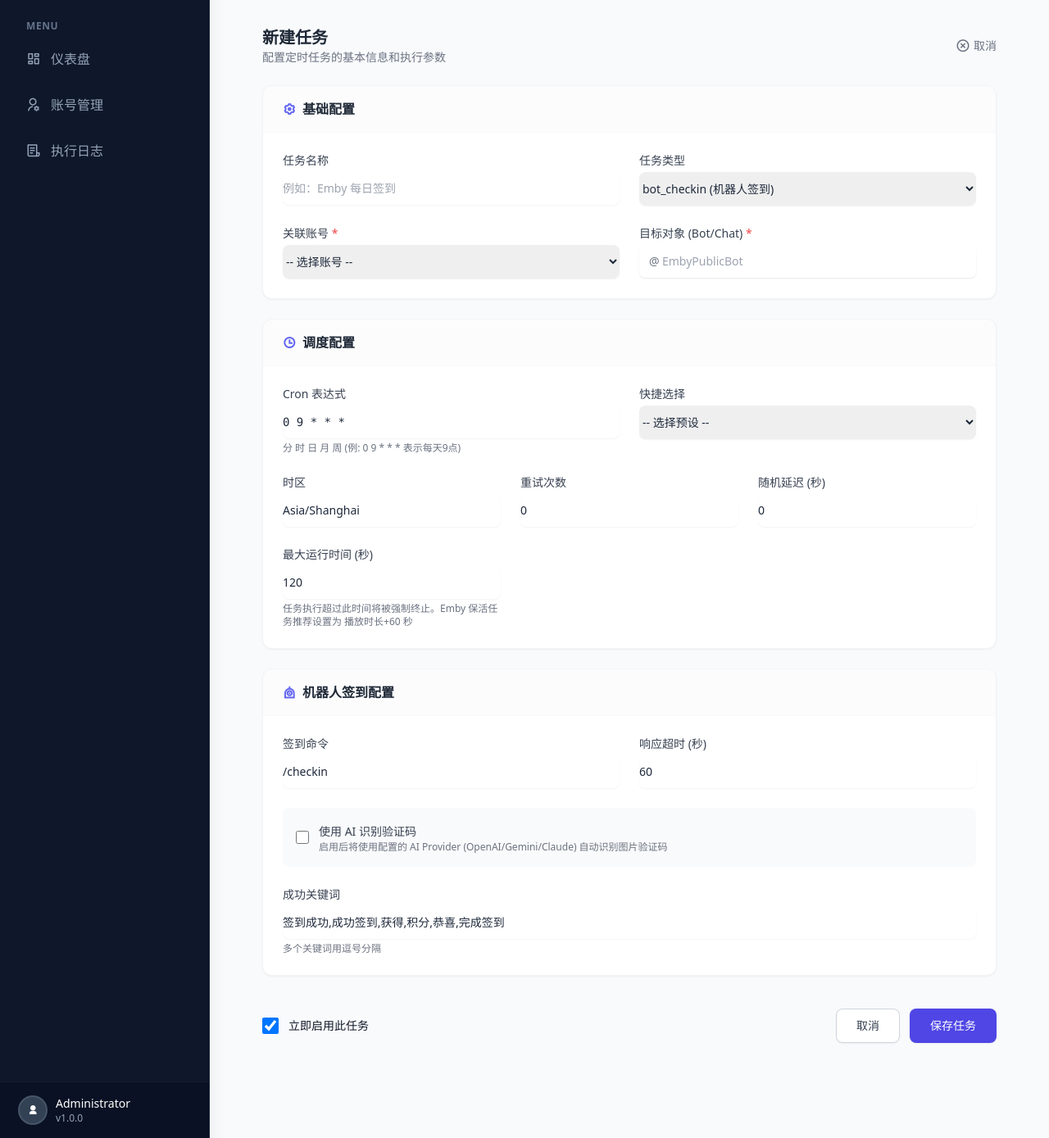
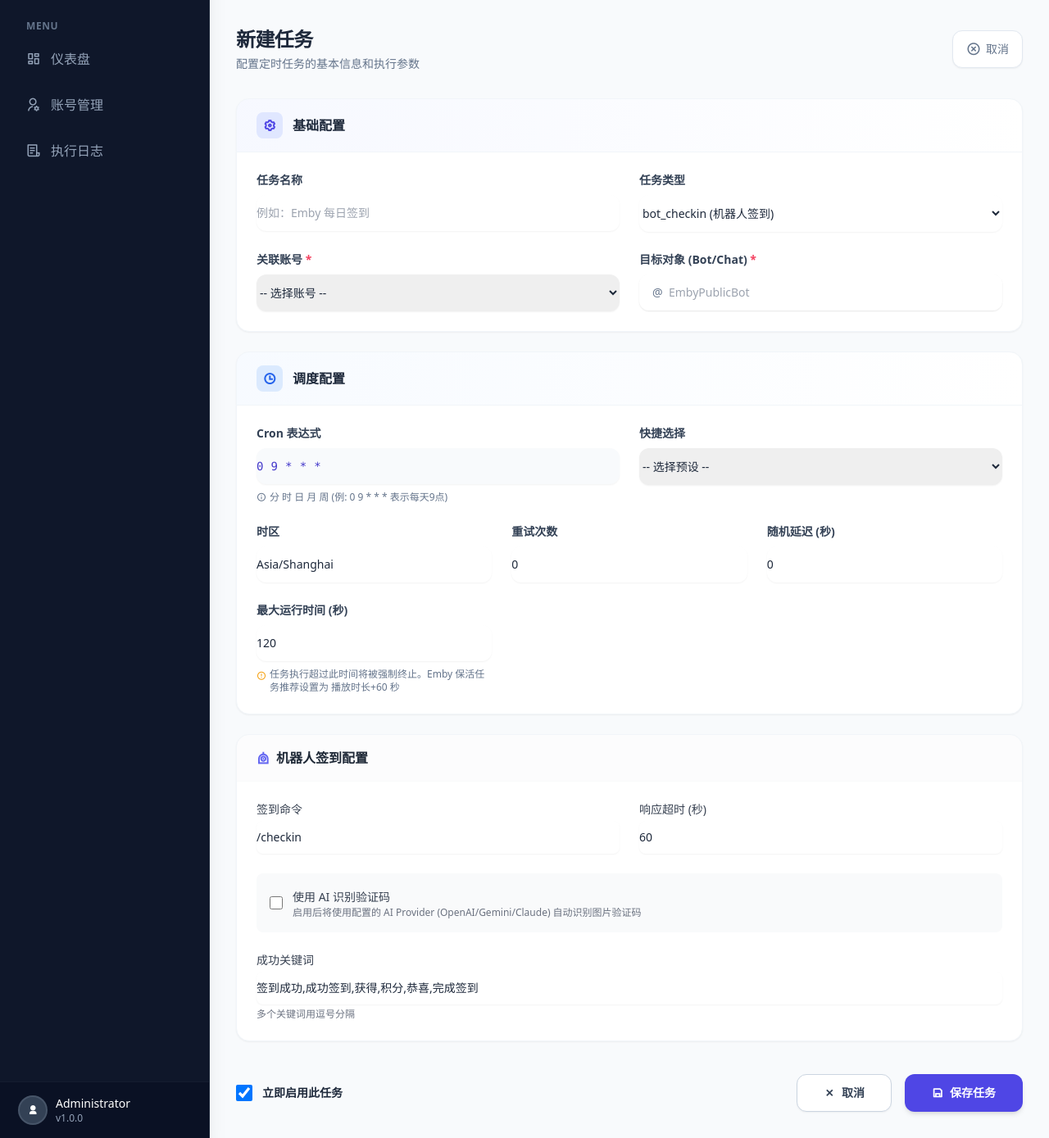
Before and after one commit to ZJ145013/EmbyCheckin, a FastAPI app: page /tasks/new in a window 1280 px wide. Shown: the part 64-1453 px from the top of the page at 82% size. Run offline with FastAPI, Linux system fonts and the light colour scheme; some libraries are stand-ins or nearby versions.

Commit message:
feat(ui): modernize task form with professional design
Transform the task form from basic to premium:

Header improvements:
- Larger title (text-2xl) with tighter tracking
- Enhanced cancel button with border and shadow
- Better spacing (mb-8)

Section cards redesign:
- Rounded-2xl for softer, more modern corners
- Gradient header backgrounds (from-indigo-50/50, from-blue-50/50)
- Icon-in-box design for section headers
- Increased padding (p-6) for breathing room

Input field enhancements:
- Rounded-xl corners for consistency
- Taller inputs (py-3) for easier interaction
- Hover shadow effects for better feedback
- Semibold labels for improved hierarchy
- Special styling for Cron input (mono font, slate-50 bg, indigo-700 text)

Visual improvements:
- Better help text styling with icons (ri-information-line, ri-error-warning-line)
- Rose-500 for required field markers (replacing red-500)
- Enhanced @ prefix in target field
- Improved spacing throughout (mb-2 for labels)

Button redesign:
- Larger buttons (py-3 px-8) for easier clicking
- Icons before text for better recognition
- Cancel button with border and shadow
- Submit button with lift effect (hover:-translate-y-0.5)
- Bold font weight for submit button

Color system updates:
- Slate palette throughout for modern feel
- Consistent use of indigo, blue, amber accents
- Better contrast and readability

The form now feels professional, easy to use, and visually cohesive with the rest of the modernized UI.

```diff
--- a/embycheckin/web/templates/task_form.html
+++ b/embycheckin/web/templates/task_form.html
@@ -5,39 +5,42 @@
 {% block title %}{{ '编辑任务' if task else '新建任务' }} - EmbyCheckin{% endblock %}
 
 {% block content %}
-<div class="max-w-4xl mx-auto" x-data="taskForm()">
+<div class="max-w-5xl mx-auto" x-data="taskForm()">
 
-    <div class="mb-6 flex items-center justify-between">
+    <div class="mb-8 flex items-center justify-between">
         <div>
-            <h3 class="text-xl font-bold text-gray-800">{{ '编辑任务' if task else '新建任务' }}</h3>
-            <p class="text-sm text-gray-500">配置定时任务的基本信息和执行参数</p>
+            <h3 class="text-2xl font-bold text-slate-800 tracking-tight">{{ '编辑任务' if task else '新建任务' }}</h3>
+            <p class="text-sm text-slate-500 mt-1">配置定时任务的基本信息和执行参数</p>
         </div>
-        <a href="/" class="text-gray-500 hover:text-gray-700 font-medium text-sm flex items-center">
-            <i class="ri-close-circle-line text-lg mr-1"></i>取消
+        <a href="/" class="text-slate-500 hover:text-slate-700 font-medium text-sm flex items-center bg-white px-4 py-2 rounded-xl border border-slate-200 shadow-sm transition-all hover:shadow-md">
+            <i class="ri-close-circle-line text-lg mr-1.5"></i>取消
         </a>
     </div>
 
     <form @submit.prevent="submitForm" class="space-y-6">
 
         <!-- 基础配置 -->
-        <div class="bg-white rounded-xl shadow-sm border border-gray-100 overflow-hidden">
-            <div class="px-6 py-4 border-b border-gray-50 bg-gray-50/50">
-                <h4 class="text-base font-semibold text-gray-800 flex items-center">
-                    <i class="ri-settings-3-line mr-2 text-indigo-500"></i>基础配置
+        <div class="bg-white rounded-2xl shadow-sm border border-slate-100 overflow-hidden">
+            <div class="px-6 py-4 border-b border-slate-100 bg-gradient-to-r from-indigo-50/50 to-transparent">
+                <h4 class="text-base font-bold text-slate-800 flex items-center">
+                    <div class="w-8 h-8 rounded-lg bg-indigo-100 flex items-center justify-center mr-3">
+                        <i class="ri-settings-3-line text-indigo-600"></i>
+                    </div>
+                    基础配置
                 </h4>
             </div>
             <div class="p-6 grid grid-cols-1 md:grid-cols-2 gap-6">
                 <div class="col-span-1">
-                    <label class="block text-sm font-medium text-gray-700 mb-1">任务名称</label>
+                    <label class="block text-sm font-semibold text-slate-700 mb-2">任务名称</label>
                     <input type="text" x-model="form.name" required
-                        class="w-full rounded-lg border-gray-300 shadow-sm focus:border-indigo-500 focus:ring-indigo-500 sm:text-sm py-2.5"
+                        class="w-full rounded-xl border-slate-300 shadow-sm focus:border-indigo-500 focus:ring-indigo-500 sm:text-sm py-3 transition-shadow hover:shadow-md"
                         placeholder="例如：Emby 每日签到">
                 </div>
 
                 <div class="col-span-1">
-                    <label class="block text-sm font-medium text-gray-700 mb-1">任务类型</label>
+                    <label class="block text-sm font-semibold text-slate-700 mb-2">任务类型</label>
                     <select x-model="form.type" required :disabled="isEdit"
-                        class="w-full rounded-lg border-gray-300 shadow-sm focus:border-indigo-500 focus:ring-indigo-500 sm:text-sm py-2.5">
+                        class="w-full rounded-xl border-slate-300 shadow-sm focus:border-indigo-500 focus:ring-indigo-500 sm:text-sm py-3 transition-shadow hover:shadow-md bg-white">
                         {% for t in task_types %}
                         <option value="{{ t }}">{{ t }}{% if t == 'bot_checkin' %} (机器人签到){% elif t == 'button_checkin' %} (按钮签到){% elif t == 'send_message' %} (消息发送){% elif t == 'emby_keepalive' %} (Emby保活){% elif t == 'exam_assistant' %} (考核辅助){% endif %}</option>
                         {% endfor %}
@@ -45,13 +48,13 @@
                 </div>
 
                 <div class="col-span-1">
-                    <label class="block text-sm font-medium text-gray-700 mb-1">
+                    <label class="block text-sm font-semibold text-slate-700 mb-2">
                         关联账号
-                        <span x-show="form.type !== 'emby_keepalive'" class="text-red-500">*</span>
-                        <span x-show="form.type === 'emby_keepalive'" class="text-gray-400 text-xs">(可选)</span>
+                        <span x-show="form.type !== 'emby_keepalive'" class="text-rose-500">*</span>
+                        <span x-show="form.type === 'emby_keepalive'" class="text-slate-400 text-xs font-normal">(可选)</span>
                     </label>
                     <select x-model="form.account_id" :required="form.type !== 'emby_keepalive'"
-                        class="w-full rounded-lg border-gray-300 shadow-sm focus:border-indigo-500 focus:ring-indigo-500 sm:text-sm py-2.5">
+                        class="w-full rounded-xl border-slate-300 shadow-sm focus:border-indigo-500 focus:ring-indigo-500 sm:text-sm py-3 transition-shadow hover:shadow-md">
                         <option value="">-- 选择账号 --</option>
                         {% for acc in accounts %}
                         <option value="{{ acc.id }}">{{ acc.name }} ({{ acc.session_name }})</option>
@@ -60,17 +63,17 @@
                 </div>
 
                 <div class="col-span-1">
-                    <label class="block text-sm font-medium text-gray-700 mb-1">
+                    <label class="block text-sm font-semibold text-slate-700 mb-2">
                         目标对象 (Bot/Chat)
-                        <span x-show="form.type !== 'emby_keepalive'" class="text-red-500">*</span>
-                        <span x-show="form.type === 'emby_keepalive'" class="text-gray-400 text-xs">(可选)</span>
+                        <span x-show="form.type !== 'emby_keepalive'" class="text-rose-500">*</span>
+                        <span x-show="form.type === 'emby_keepalive'" class="text-slate-400 text-xs font-normal">(可选)</span>
                     </label>
-                    <div class="relative rounded-md shadow-sm">
-                        <div class="absolute inset-y-0 left-0 pl-3 flex items-center pointer-events-none">
-                            <span class="text-gray-500 sm:text-sm">@</span>
+                    <div class="relative rounded-xl shadow-sm">
+                        <div class="absolute inset-y-0 left-0 pl-4 flex items-center pointer-events-none">
+                            <span class="text-slate-500 sm:text-sm font-medium">@</span>
                         </div>
                         <input type="text" x-model="form.target" :required="form.type !== 'emby_keepalive'"
-                            class="w-full pl-7 rounded-lg border-gray-300 shadow-sm focus:border-indigo-500 focus:ring-indigo-500 sm:text-sm py-2.5"
+                            class="w-full pl-9 rounded-xl border-slate-300 shadow-sm focus:border-indigo-500 focus:ring-indigo-500 sm:text-sm py-3 transition-shadow hover:shadow-md"
                             placeholder="EmbyPublicBot">
                     </div>
                 </div>
@@ -78,25 +81,31 @@
         </div>
 
         <!-- 调度配置 -->
-        <div class="bg-white rounded-xl shadow-sm border border-gray-100 overflow-hidden">
-            <div class="px-6 py-4 border-b border-gray-50 bg-gray-50/50">
-                <h4 class="text-base font-semibold text-gray-800 flex items-center">
-                    <i class="ri-time-line mr-2 text-indigo-500"></i>调度配置
+        <div class="bg-white rounded-2xl shadow-sm border border-slate-100 overflow-hidden">
+            <div class="px-6 py-4 border-b border-slate-100 bg-gradient-to-r from-blue-50/50 to-transparent">
+                <h4 class="text-base font-bold text-slate-800 flex items-center">
+                    <div class="w-8 h-8 rounded-lg bg-blue-100 flex items-center justify-center mr-3">
+                        <i class="ri-time-line text-blue-600"></i>
+                    </div>
+                    调度配置
                 </h4>
             </div>
             <div class="p-6 grid grid-cols-1 md:grid-cols-6 gap-6">
                 <div class="col-span-1 md:col-span-3">
-                    <label class="block text-sm font-medium text-gray-700 mb-1">Cron 表达式</label>
+                    <label class="block text-sm font-semibold text-slate-700 mb-2">Cron 表达式</label>
                     <input type="text" x-model="form.schedule_cron" required
-                        class="w-full rounded-lg border-gray-300 shadow-sm focus:border-indigo-500 focus:ring-indigo-500 sm:text-sm py-2.5 font-mono"
+                        class="w-full rounded-xl border-slate-300 shadow-sm focus:border-indigo-500 focus:ring-indigo-500 sm:text-sm py-3 font-mono bg-slate-50 tracking-wide text-indigo-700 transition-shadow hover:shadow-md"
                         placeholder="0 9 * * *">
-                    <p class="mt-1 text-xs text-gray-500">分 时 日 月 周 (例: 0 9 * * * 表示每天9点)</p>
+                    <p class="mt-2 text-xs text-slate-500 flex items-center">
+                        <i class="ri-information-line mr-1"></i>
+                        分 时 日 月 周 (例: 0 9 * * * 表示每天9点)
+                    </p>
                 </div>
 
                 <div class="col-span-1 md:col-span-3">
-                    <label class="block text-sm font-medium text-gray-700 mb-1">快捷选择</label>
+                    <label class="block text-sm font-semibold text-slate-700 mb-2">快捷选择</label>
                     <select @change="if($event.target.value) form.schedule_cron = $event.target.value"
-                        class="w-full rounded-lg border-gray-300 shadow-sm focus:border-indigo-500 focus:ring-indigo-500 sm:text-sm py-2.5">
+                        class="w-full rounded-xl border-slate-300 shadow-sm focus:border-indigo-500 focus:ring-indigo-500 sm:text-sm py-3 transition-shadow hover:shadow-md">
                         <option value="">-- 选择预设 --</option>
                         <option value="0 8 * * *">每天 8:00</option>
                         <option value="0 9 * * *">每天 9:00</option>
@@ -110,31 +119,34 @@
                 </div>
 
                 <div class="col-span-1 md:col-span-2">
-                    <label class="block text-sm font-medium text-gray-700 mb-1">时区</label>
+                    <label class="block text-sm font-semibold text-slate-700 mb-2">时区</label>
                     <input type="text" x-model="form.timezone"
-                        class="w-full rounded-lg border-gray-300 shadow-sm focus:border-indigo-500 focus:ring-indigo-500 sm:text-sm py-2.5">
+                        class="w-full rounded-xl border-slate-300 shadow-sm focus:border-indigo-500 focus:ring-indigo-500 sm:text-sm py-3 transition-shadow hover:shadow-md">
                 </div>
                 <div class="col-span-1 md:col-span-2">
-                    <label class="block text-sm font-medium text-gray-700 mb-1">重试次数</label>
+                    <label class="block text-sm font-semibold text-slate-700 mb-2">重试次数</label>
                     <input type="number" x-model.number="form.retries" min="0"
-                        class="w-full rounded-lg border-gray-300 shadow-sm focus:border-indigo-500 focus:ring-indigo-500 sm:text-sm py-2.5">
+                        class="w-full rounded-xl border-slate-300 shadow-sm focus:border-indigo-500 focus:ring-indigo-500 sm:text-sm py-3 transition-shadow hover:shadow-md">
                 </div>
                 <div class="col-span-1 md:col-span-2">
-                    <label class="block text-sm font-medium text-gray-700 mb-1">随机延迟 (秒)</label>
+                    <label class="block text-sm font-semibold text-slate-700 mb-2">随机延迟 (秒)</label>
                     <input type="number" x-model.number="form.jitter_seconds" min="0"
-                        class="w-full rounded-lg border-gray-300 shadow-sm focus:border-indigo-500 focus:ring-indigo-500 sm:text-sm py-2.5">
+                        class="w-full rounded-xl border-slate-300 shadow-sm focus:border-indigo-500 focus:ring-indigo-500 sm:text-sm py-3 transition-shadow hover:shadow-md">
                 </div>
                 <div class="col-span-1 md:col-span-2">
-                    <label class="block text-sm font-medium text-gray-700 mb-1">最大运行时间 (秒)</label>
+                    <label class="block text-sm font-semibold text-slate-700 mb-2">最大运行时间 (秒)</label>
                     <input type="number" x-model.number="form.max_runtime_seconds" min="1"
-                        class="w-full rounded-lg border-gray-300 shadow-sm focus:border-indigo-500 focus:ring-indigo-500 sm:text-sm py-2.5">
-                    <p class="mt-1 text-xs text-gray-500">任务执行超过此时间将被强制终止。Emby 保活任务推荐设置为 播放时长+60 秒</p>
+                        class="w-full rounded-xl border-slate-300 shadow-sm focus:border-indigo-500 focus:ring-indigo-500 sm:text-sm py-3 transition-shadow hover:shadow-md">
+                    <p class="mt-2 text-xs text-slate-500 flex items-start">
+                        <i class="ri-error-warning-line mr-1 mt-0.5 text-amber-500"></i>
+                        <span>任务执行超过此时间将被强制终止。Emby 保活任务推荐设置为 播放时长+60 秒</span>
+                    </p>
                 </div>
             </div>
         </div>
 
         <!-- Bot Checkin Config -->
-        <div x-show="form.type === 'bot_checkin'" class="bg-white rounded-xl shadow-sm border border-gray-100 overflow-hidden" x-transition>
+        <div x-show="form.type === 'bot_checkin'" class="bg-white rounded-2xl shadow-sm border border-slate-100 overflow-hidden" x-transition>
             <div class="px-6 py-4 border-b border-gray-50 bg-gray-50/50">
                 <h4 class="text-base font-semibold text-gray-800 flex items-center">
                     <i class="ri-robot-line mr-2 text-indigo-500"></i>机器人签到配置
@@ -325,14 +337,14 @@
         <div class="flex items-center justify-between pt-4">
             <div class="flex items-center">
                 <input type="checkbox" x-model="form.enabled" class="h-5 w-5 text-indigo-600 border-gray-300 rounded focus:ring-indigo-500">
-                <label class="ml-3 block text-sm font-medium text-gray-900">立即启用此任务</label>
+                <label class="ml-3 block text-sm font-semibold text-slate-800">立即启用此任务</label>
             </div>
-            <div class="flex space-x-3">
-                <a href="/" class="inline-flex justify-center py-2.5 px-6 border border-gray-300 shadow-sm text-sm font-medium rounded-lg text-gray-700 bg-white hover:bg-gray-50 transition-colors">
-                    取消
+            <div class="flex space-x-4">
+                <a href="/" class="inline-flex items-center justify-center py-3 px-8 border border-slate-300 shadow-sm text-sm font-semibold rounded-xl text-slate-700 bg-white hover:bg-slate-50 transition-all hover:shadow-md">
+                    <i class="ri-close-line mr-2"></i>取消
                 </a>
-                <button type="submit" class="inline-flex justify-center py-2.5 px-6 border border-transparent shadow-sm text-sm font-medium rounded-lg text-white bg-indigo-600 hover:bg-indigo-700 focus:outline-none focus:ring-2 focus:ring-offset-2 focus:ring-indigo-500 transition-colors">
-                    保存任务
+                <button type="submit" class="inline-flex items-center justify-center py-3 px-8 border border-transparent shadow-md text-sm font-bold rounded-xl text-white bg-indigo-600 hover:bg-indigo-700 focus:outline-none focus:ring-2 focus:ring-offset-2 focus:ring-indigo-500 transition-all hover:shadow-lg hover:-translate-y-0.5 active:translate-y-0">
+                    <i class="ri-save-line mr-2"></i>保存任务
                 </button>
             </div>
         </div>
```
